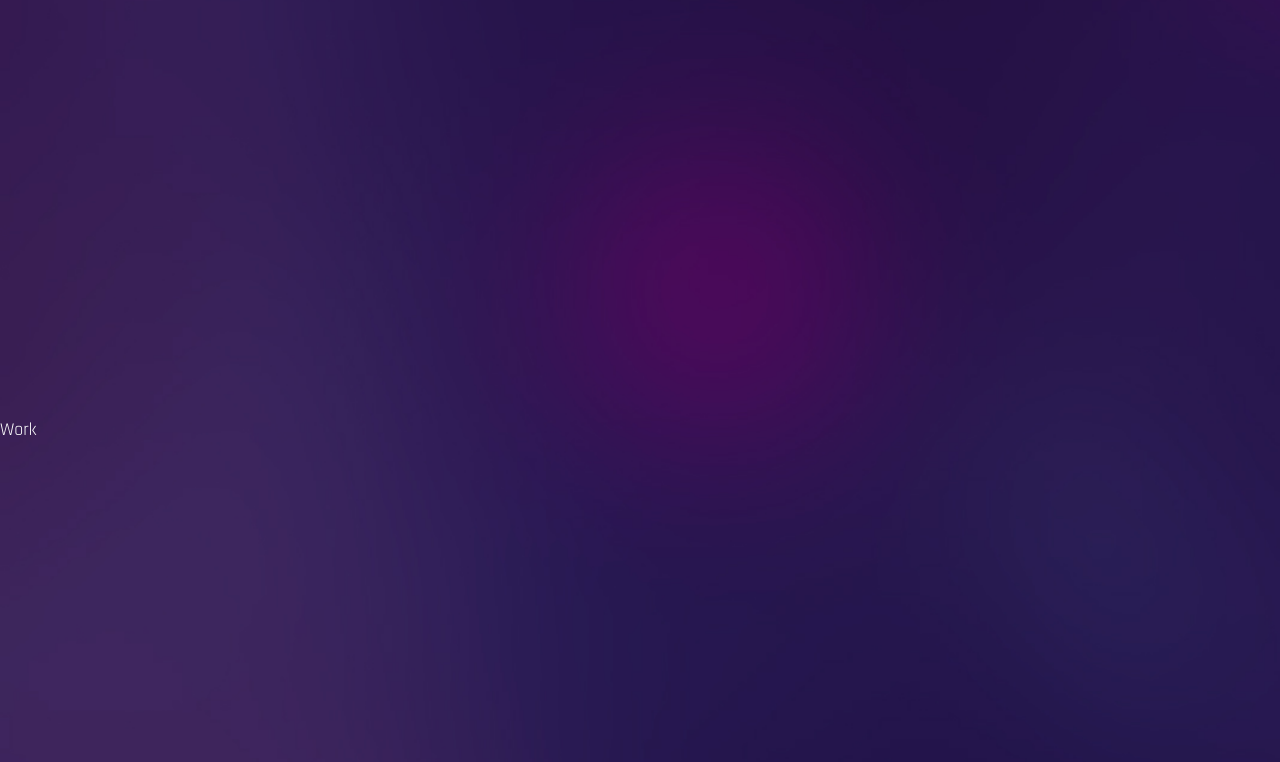
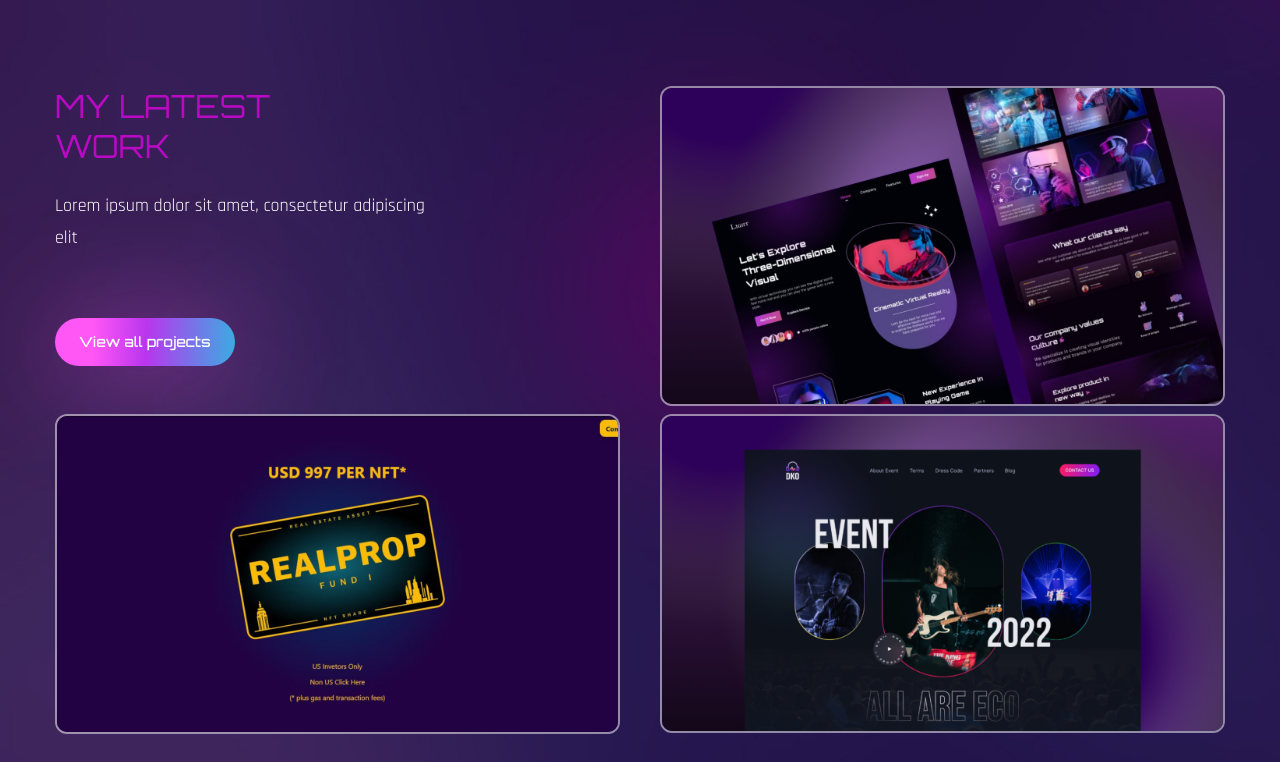
Before and after one commit to leetebbs/portfolio, a React (Create React App) app: page / in a window 1280 px wide. Shown: the part 2298-3060 px from the top of the page. Built offline with nearby package versions, Linux system fonts and the light colour scheme; the HTML template or start-up script is replaced by a standard one; a web font is replaced by a local one.

Commit message:
my work built

```diff
--- a/src/components/Banner.js
+++ b/src/components/Banner.js
@@ -82,16 +82,16 @@ const Banner = () => {
               viewport={{ once: false, amount: 0.7 }}
               className="flex text-[20px] gap-x-6 max-w-max mx-auto lg:mx-0 "
             >
-              <a href="#">
+              <a href="https://github.com/leetebbs">
                 <FaGithub />
               </a>
-              <a href="#">
+              <a href="https://www.linkedin.com/in/tebbo-/">
                 <FaLinkedin />
               </a>
-              <a href="#">
+              <a href="https://twitter.com/LTebbs2">
                 <FaTwitter />
               </a>
-              <a href="#">
+              <a href="https://www.fiverr.com/leetebbs/be-your-expert-web3-developer-for-your-blockchain-projects">
                 <TbBrandFiverr />
               </a>
             </motion.div>
--- a/src/components/Work.js
+++ b/src/components/Work.js
@@ -1,7 +1,87 @@
-import React from 'react';
+import React from "react";
+import { motion } from "framer-motion";
+import { fadeIn } from "../variants";
+import Img1 from "../assets/portfolio-img1.png";
+import Img2 from "../assets/portfolio-img2.png";
+import Img3 from "../assets/portfolio-img3.png";
+import Img4 from "../assets/realprop.png";
 
 const Work = () => {
-  return <div className='section' id='work'>Work</div>;
+  return (
+    <section className="section" id="work">
+      <div className="container mx-auto">
+        <div className="flex flex-col lg:flex-row gap-x-10">
+          <motion.div
+           variants={fadeIn("right", 0.3)}
+           initial="hidden"
+           whileInView={"show"}
+           viewport={{ once: false, amount: 0.3 }}
+          className="flex-1 flex flex-col gap-y-12 mb-10 lg:mb-10">
+            <div>
+              <h2 className="h2 leading-tight text-accent">
+                My Latest <br />
+                Work
+              </h2>
+              <p className="max-w-sm mb-16">
+                Lorem ipsum dolor sit amet, consectetur adipiscing elit
+              </p>
+              <button className="btn btn-sm">View all projects</button>
+            </div>
+            <div className="group relative overflow-hidden border-2 border-white/50 rounded-xl">
+              <div className="group-hover:bg-black/70 w-full h-full absolute z-40 transition-all duration-300"></div>
+              <img
+                className="group-hover:scale-125 transition-all duration-500"
+                src={Img4}
+                alt=""
+              />
+              <div className="absolute -bottom-full left-12 group-hover:bottom-24 transition-all duration-500 z-50">
+                <span className="text-gradient">NFT Minting</span>
+              </div>
+              <div className="absolute -bottom-full left-12 group-hover:bottom-14 transition-all duration-700 z-50">
+                <span className="text-3xl text-white">Realprop.io </span>
+              </div>
+            </div>
+          </motion.div>
+          <motion.div
+            variants={fadeIn("left", 0.2)}
+            initial="hidden"
+            whileInView={"show"}
+            viewport={{ once: false, amount: 0.3 }}
+            className="flex-1 flex flex-col gap-y-10  lg:gap-y-2"
+          >
+            <div className="group relative overflow-hidden border-2 border-white/50 rounded-xl">
+              <div className="group-hover:bg-black/70 w-full h-full absolute z-40 transition-all duration-300"></div>
+              <img
+                className="group-hover:scale-125 transition-all duration-500"
+                src={Img2}
+                alt=""
+              />
+              <div className="absolute -bottom-full left-12 group-hover:bottom-24 transition-all duration-500 z-50">
+                <span className="text-gradient">NFT Minting</span>
+              </div>
+              <div className="absolute -bottom-full left-12 group-hover:bottom-14 transition-all duration-700 z-50">
+                <span className="text-3xl text-white">Realprop.io </span>
+              </div>
+            </div>
+            <div className="group relative overflow-hidden border-2 border-white/50 rounded-xl">
+              <div className="group-hover:bg-black/70 w-full h-full absolute z-40 transition-all duration-300"></div>
+              <img
+                className="group-hover:scale-125 transition-all duration-500"
+                src={Img3}
+                alt=""
+              />
+              <div className="absolute -bottom-full left-12 group-hover:bottom-24 transition-all duration-500 z-50">
+                <span className="text-gradient">NFT Minting</span>
+              </div>
+              <div className="absolute -bottom-full left-12 group-hover:bottom-14 transition-all duration-700 z-50">
+                <span className="text-3xl text-white">Realprop.io </span>
+              </div>
+            </div>
+          </motion.div>
+        </div>
+      </div>
+    </section>
+  );
 };
 
 export default Work;
```
Also changed, not shown: src/assets/realprop.png (added).
